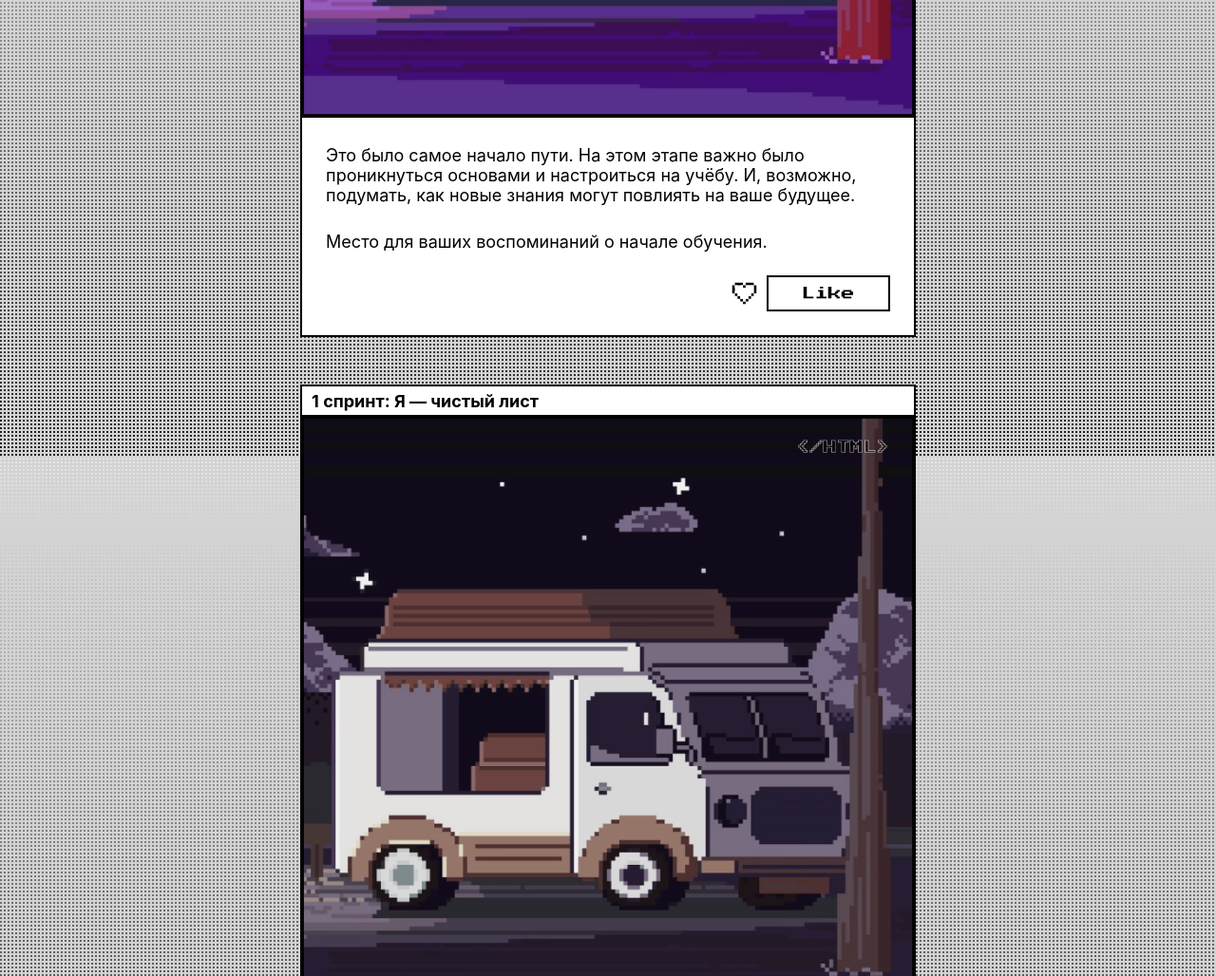
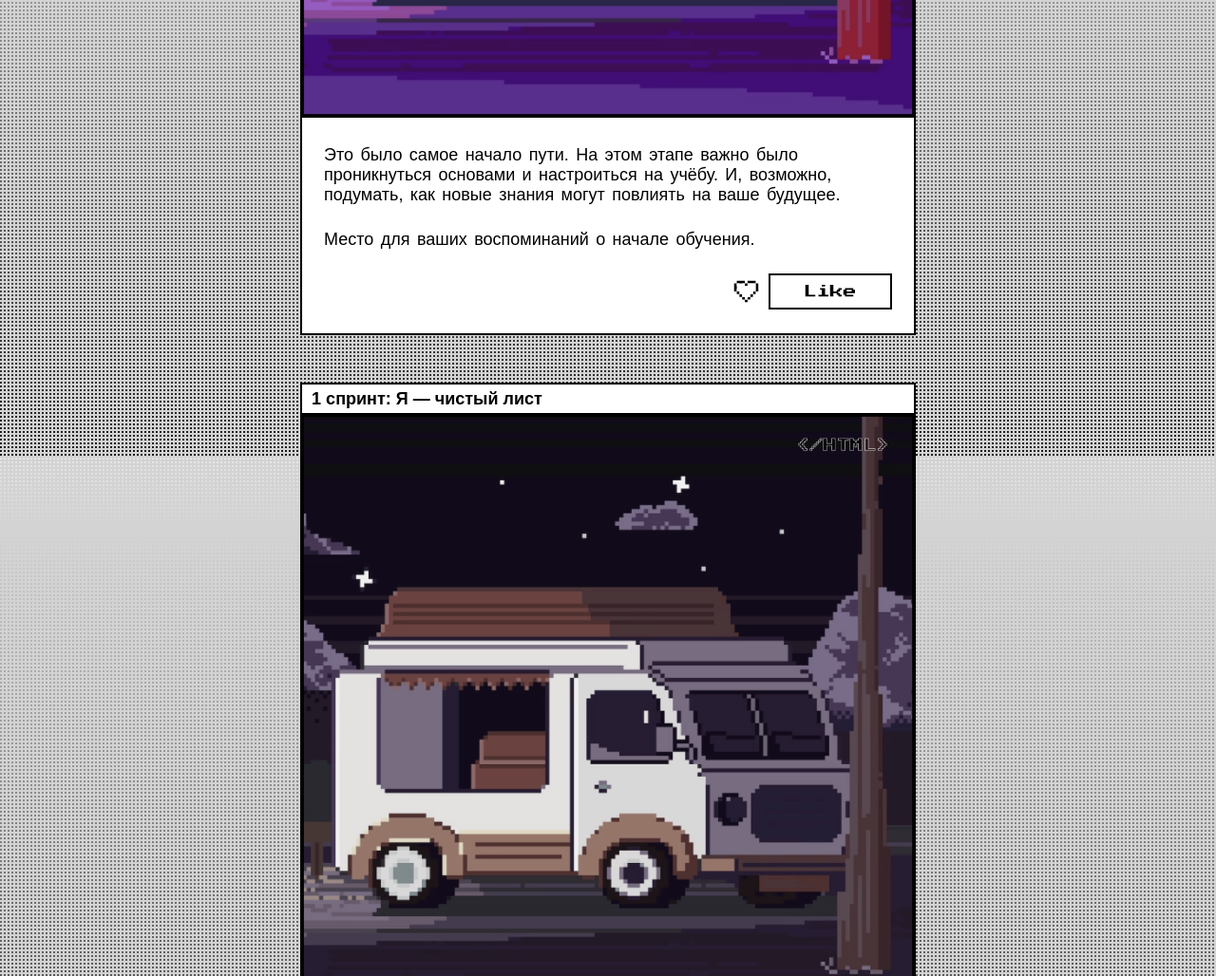
Before and after one commit to MaxTever/zakrivayuschiy-teg-f, a plain HTML site: page index.html in a window 1280 px wide. Shown: the part 1120-2148 px from the top of the page at 95% size. Drawn offline with Linux system fonts and the light colour scheme.

Commit message:
fix 1.2 Промежуточный фикс шрифтов в карточке

```diff
--- a/fonts/fonts.css
+++ b/fonts/fonts.css
@@ -9,7 +9,7 @@
 }
 
 @font-face {
-    font-family: 'Inter';
+    font-family: 'Inter-Variable';
     src: local('Inter-Variable'),
       url(./Inter-Variable.woff2) format('woff2 supports variation'),
       url(./Inter-Variable.woff2) format('woff2-variation');
--- a/styles/style.css
+++ b/styles/style.css
@@ -214,13 +214,15 @@
 }
 
 .card__content {
-  padding: 29px 25px 25px 25px;
+  padding: 29px 23px 25px 23px;
+  /* padding: 25px; */
   border-block-start: 2px solid var(--accent-color);
 }
 
 .card__text {
-  display: grid;
-  gap: 28px;
+  display: flex;
+  flex-direction: column;
+  gap: 27px;
 }
 
 /* .card__text {
@@ -235,9 +237,14 @@
 
 .text {
   font-size: 18px;
-  line-height: 21px;
+  line-height: 115%;
+  word-spacing: 0.15rem;
+  /* letter-spacing: 0.002rem; */
   font-weight: var(--main-card-font-weight);
-  font-family: var(--main-font), "Inter", sans-serif;
+  /* font-family: var(--main-font), "Inter", sans-serif; */
+  /* font-variation-settings: "wght" var(--main-card-font-weight); */
+
+
 }
 
 /* .card__text {
--- a/styles/variables.css
+++ b/styles/variables.css
@@ -12,7 +12,7 @@
     --like-main-body-color: none;
     --like-active-color: var(--color-red, #FF0000);
     --sparks-color: var(--color-red, #FF0000);
-    --main-font: 'Inter', sans-serif;
+    --main-font: 'Inter-Variable', sans-serif;
     --accent-font: 'PressStart2P', fantasy;
     --main-card-font-weight: 400;
     --title-card-font-weight: 700;
```
Also changed, not shown: index.html (+3 -3 lines), 1 other file.
